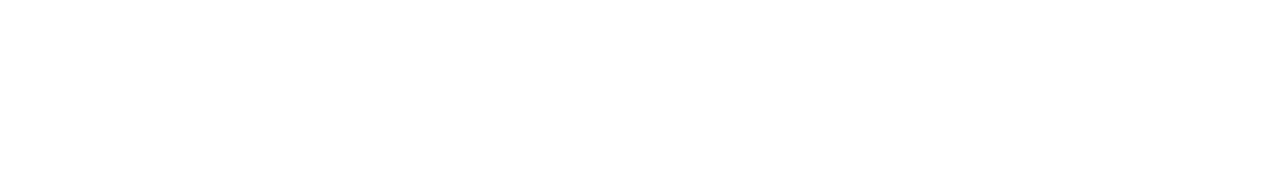
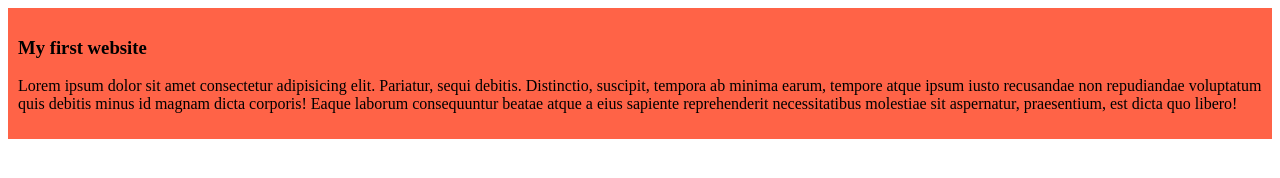
Before and after one commit to Nafiz7D/my-simple-website, a plain HTML site: page index.html in a window 1280 px wide. Drawn offline with Linux system fonts and the light colour scheme.

Commit message:
added the first blog

```diff
--- a/index.html
+++ b/index.html
@@ -3,9 +3,13 @@
 <head>
     <meta charset="UTF-8">
     <meta name="viewport" content="width=device-width, initial-scale=1.0">
-    <title>My simple website</title>
+    <title>My Simple Website</title>
+    <link rel="stylesheet" href="styles/blog.css">
 </head>
 <body>
-
+    <div>
+        <h3>My first website</h3>
+        <p>Lorem ipsum dolor sit amet consectetur adipisicing elit. Pariatur, sequi debitis. Distinctio, suscipit, tempora ab minima earum, tempore atque ipsum iusto recusandae non repudiandae voluptatum quis debitis minus id magnam dicta corporis! Eaque laborum consequuntur beatae atque a eius sapiente reprehenderit necessitatibus molestiae sit aspernatur, praesentium, est dicta quo libero!</p>
+    </div>
 </body>
 </html>
--- /dev/null
+++ b/styles/blog.css
@@ -0,0 +1,4 @@
+div{
+    background-color: tomato;
+    padding: 10px;
+}
```
